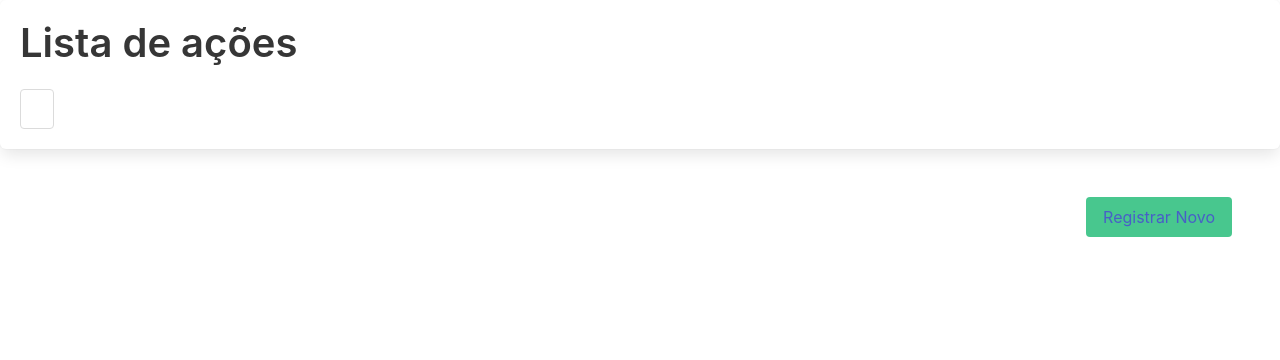
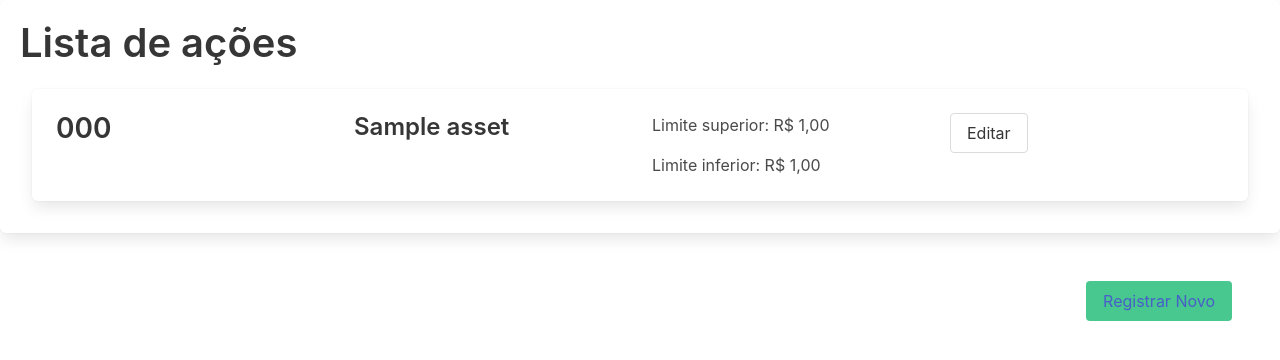
Before and after one commit to rafaelcnagy/b3-simple-asset-monitor, a Django app: page / in a window 1280 px wide. Shown: the top 360 px of the page. Run offline with Django 4.2, Linux system fonts and the light colour scheme; a user stored in the database is signed in; tables that the repository leaves empty hold one stand-in row (values such as "Sample post").

Commit message:
Update list of asset monitoring

```diff
--- a/interface/templates/interface/view_list.html
+++ b/interface/templates/interface/view_list.html
@@ -1,5 +1,5 @@
 {% extends 'base.html' %}
-
+{% load humanize %}
 {% block title %}Lista de ações{% endblock %}
 
 {% block content %}
@@ -17,8 +17,27 @@
 
     <div class="assets-list">
     {% for asset in assets %}
-        <div class="button ">
-            <a href="{% url 'update' id=asset.id %}"> {{store.name}} </a>
+        <div class="box m-3 p-5">
+            <div class="columns content">
+                <div class="column is-one-quarter">
+                    <h2>{{asset.asset.code}}</h2>
+                </div>
+                <div class="column">
+                    <h3>{{asset.asset.name}}</h2>
+                </div>
+                <div class="column">
+                    {% if asset.upper_limit %}
+                        <p>Limite superior: R$ {{asset.upper_limit|floatformat:2|intcomma}}</p>
+                    {% endif %}
+                    {% if asset.lower_limit %}
+                        <p>Limite inferior: R$ {{asset.lower_limit|floatformat:2|intcomma}}</p>
+                    {% endif %}
+                </div>
+                <div class="column">
+                    <a class="button" href="{% url 'update' id=asset.id %}">Editar</a>
+                </div>
+            </div>
+            </a>
         </div>
     {% endfor %}
     </div>
--- a/interface/views.py
+++ b/interface/views.py
@@ -8,7 +8,7 @@ from django.contrib import messages
 @login_required
 def view_list(request):
     user = request.user
-    assets = AssetMonitoring.objects.filter(user=user)
+    assets = AssetMonitoring.objects.filter(user=user).order_by('-created_at')
     return render(request, 'interface/view_list.html', {'assets': assets})
 
 @login_required
--- a/simple_asset_monitor/settings.py
+++ b/simple_asset_monitor/settings.py
@@ -37,6 +37,7 @@ INSTALLED_APPS = [
     'django.contrib.sessions',
     'django.contrib.messages',
     'django.contrib.staticfiles',
+    'django.contrib.humanize',
     'monitoring',
     'interface'
 ]
@@ -105,9 +106,9 @@ AUTH_PASSWORD_VALIDATORS = [
 # Internationalization
 # https://docs.djangoproject.com/en/4.0/topics/i18n/
 
-LANGUAGE_CODE = 'en-us'
+LANGUAGE_CODE = 'pt-BR'
 
-TIME_ZONE = 'UTC'
+TIME_ZONE = 'America/Sao_Paulo'
 
 USE_I18N = True
 
```
